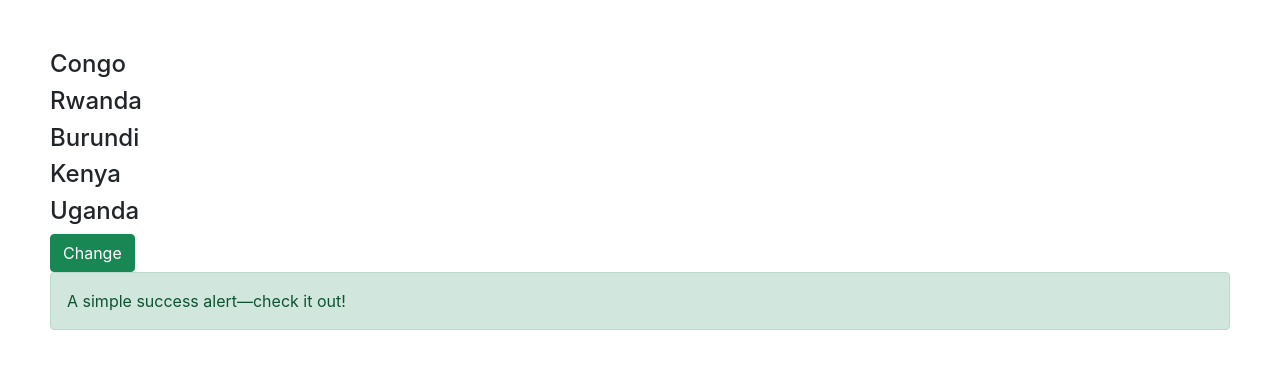
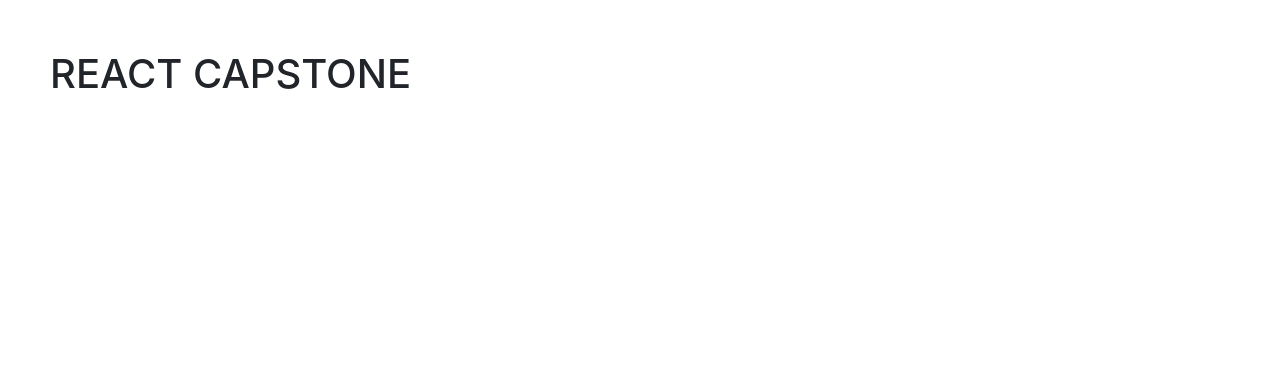
Before and after one commit to hiromataba/Covid-19_App, a React (Create React App) app: page / in a window 1280 px wide. Shown: the top 368 px of the page. Built offline with nearby package versions, Linux system fonts and the light colour scheme.

Commit message:
Update details

```diff
--- a/src/App.js
+++ b/src/App.js
@@ -1,35 +1,9 @@
 import './App.css';
-import { useState } from 'react';
 
-const App = () => {
-  const [countries, setCountries] = useState([
-    'Congo',
-    'Rwanda',
-    'Burundi',
-    'Kenya',
-    'Uganda',
-  ]);
-  const countriesFiltered = countries.filter((country) => country.length > 5);
-  const handleCountry = () => {
-    setCountries([...countries, countriesFiltered]);
-  };
-  return (
-    <div className="App">
-      {countries.map((country) => (
-        <h4 key={country}>{country}</h4>
-      ))}
-      <button
-        className="btn btn-success sm"
-        type="submit"
-        onClick={handleCountry}
-      >
-        Change
-      </button>
-      <div className="alert alert-success" role="alert">
-        A simple success alert—check it out!
-      </div>
-    </div>
-  );
-};
+const App = () => (
+  <div className="App">
+    <h1>REACT CAPSTONE</h1>
+  </div>
+);
 
 export default App;
```
Also changed, not shown: src/components/details/Details.jsx (+76 -0 lines).
